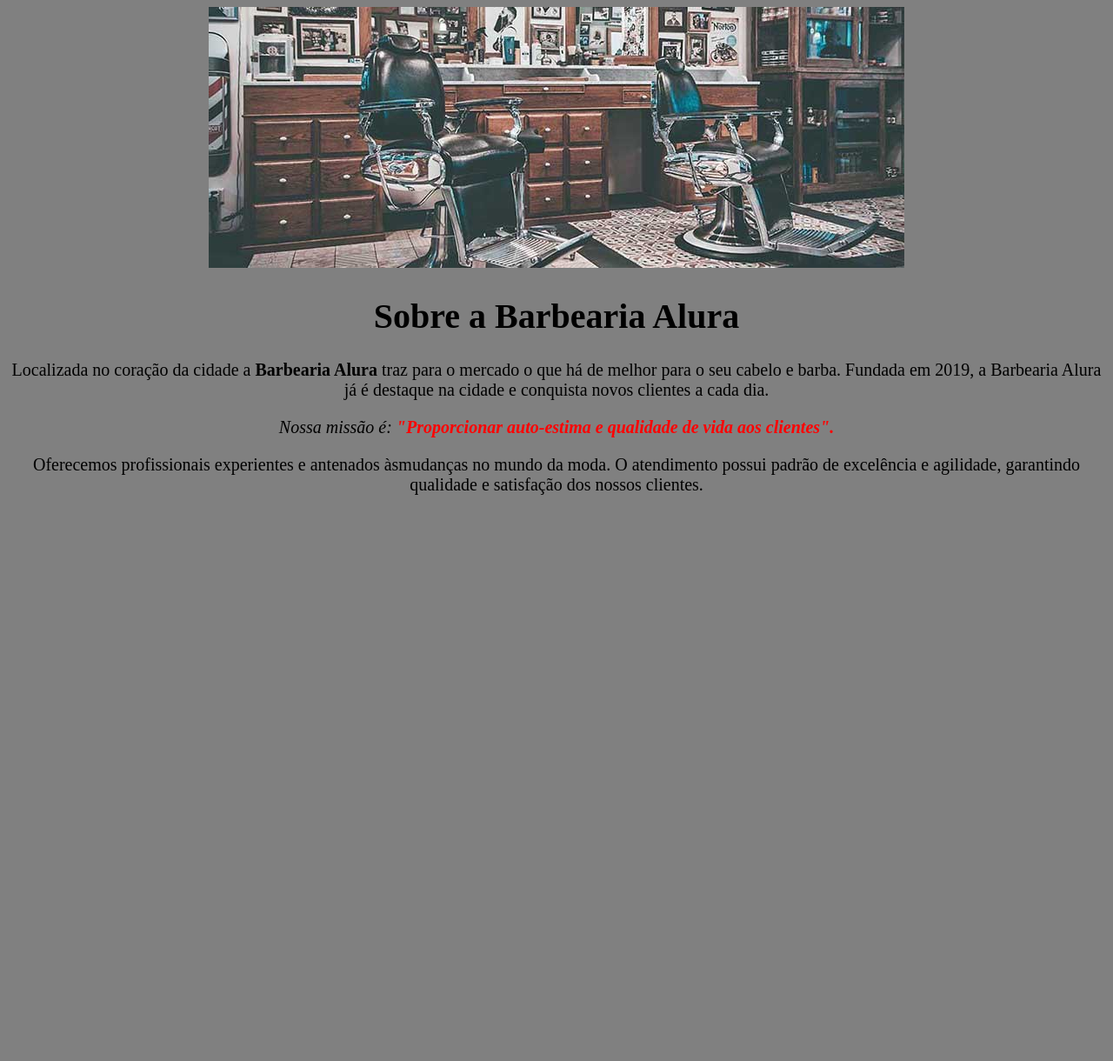
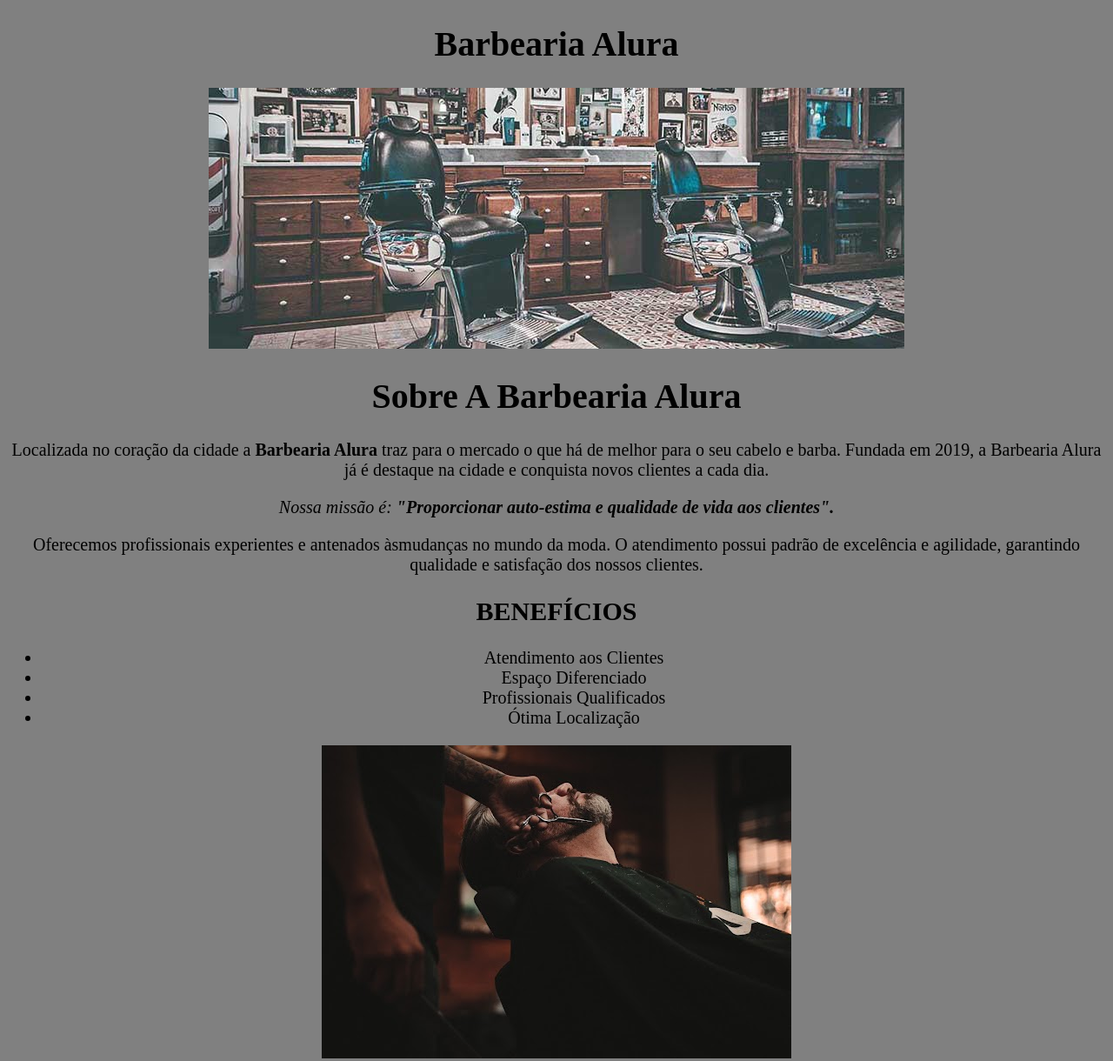
Before and after one commit to Gieverson2022/barbearia1anoD, a plain HTML site: page index.html in a window 1280 px wide. Shown: the whole page at 87% size. Before the commit the page ends 800 px from the top, so only its background shows below. Drawn offline with Linux system fonts and the light colour scheme.

Commit message:
Update index.html
aaa

```diff
--- a/index.html
+++ b/index.html
@@ -1,31 +1,50 @@
-
-        <!DOCTYPE html>
+<!DOCTYPE html>
 <html lang="en">
 <head>
     <meta charset="UTF-8">
     <meta http-equiv="X-UA-Compatible" content="IE=edge">
     <meta name="viewport" content="width=device-width, initial-scale=1.0">
-    <title>BARBEARIA ALURA</title>
+    <title>Barbearia Alura</title>
     <link rel="stylesheet" href="style.css">
 </head>
 <body>
-    <img src="banner.jpg" alt="">
 
-    <h1 class="titulo">Sobre a Barbearia Alura</h1>
-    <p>Localizada no coração da cidade
+    <header class="titulo">
+    <h1 >Barbearia Alura</h1>
+
+    </header>
+
+    <img class="imagem" src="banner.jpg" alt="">
+
+    <div class="principal">
+    <h1>Sobre A Barbearia Alura</h1>
+    <p class="paragrafo1">Localizada no coração da cidade
         a <strong> Barbearia Alura</strong> traz para o
         mercado o que há de melhor para o seu cabelo
          e barba. Fundada em 2019, a Barbearia Alura já é
          destaque na cidade e conquista novos clientes a
          cada dia.</p>
 
-    <p><em>Nossa missão é:<strong class="destaque"> "Proporcionar auto-estima
+    <p class="paragrafo2"><em>Nossa missão é:<strong class="negrito"> "Proporcionar auto-estima
          e qualidade de vida aos clientes".</strong></em></p>
 
-    <p>Oferecemos profissionais experientes e antenados
+    <p class="paragrafo3">Oferecemos profissionais experientes e antenados
      àsmudanças no mundo da moda. O atendimento possui
      padrão de excelência e agilidade, garantindo
      qualidade e satisfação dos nossos clientes.</p>
 
+    </div>
+
+     <h2 class="subtitulo">BENEFÍCIOS</h2>
+
+     <ul class="lista">
+        <li>Atendimento aos Clientes </li>
+        <li>Espaço Diferenciado</li>
+        <li>Profissionais Qualificados</li>
+        <li>Ótima Localização</li>
+     </ul>
+
+    <img class="imagem-beneficio" src="beneficios.jpg" alt="">
+
 </body>
 </html>
```
